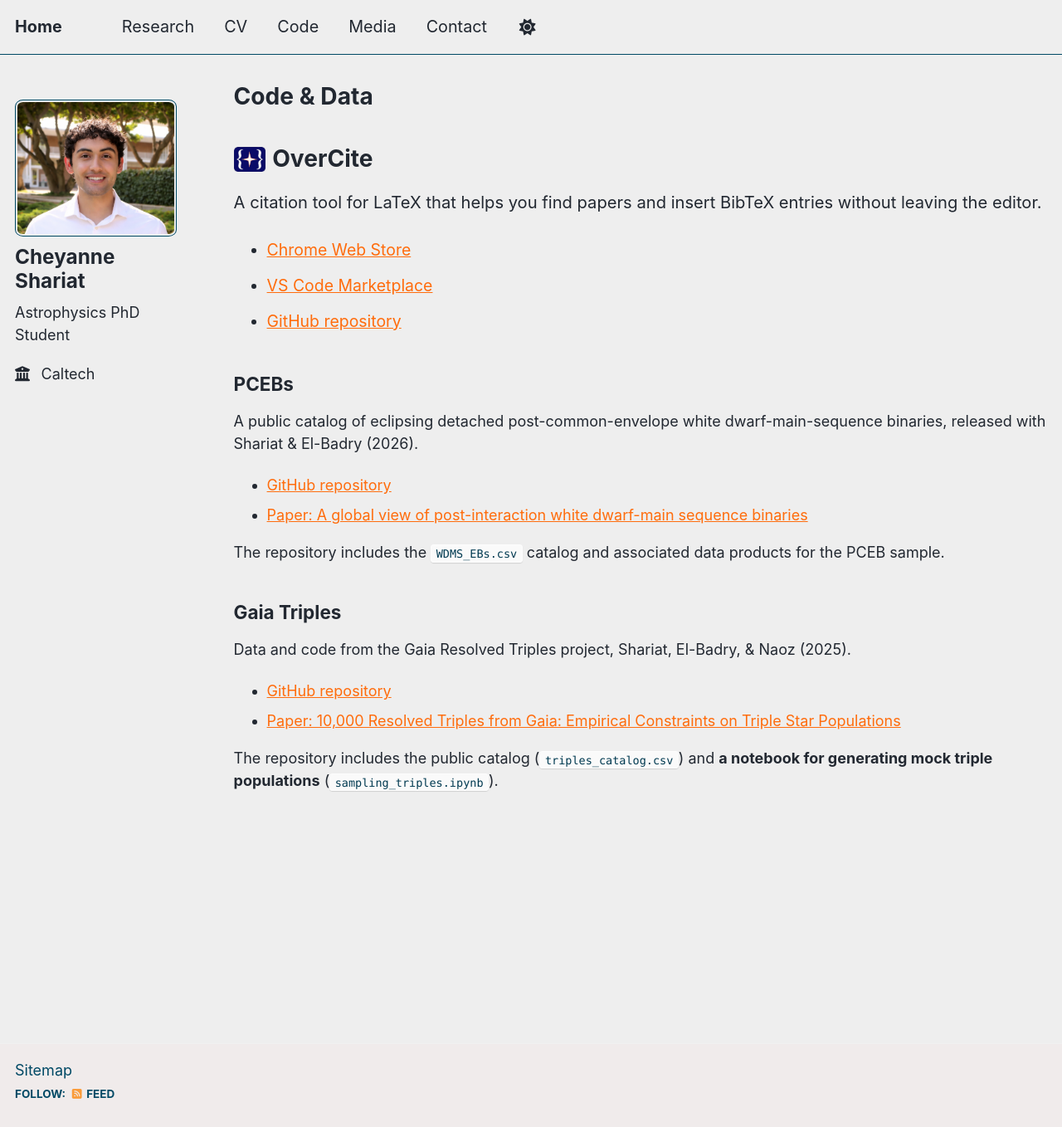
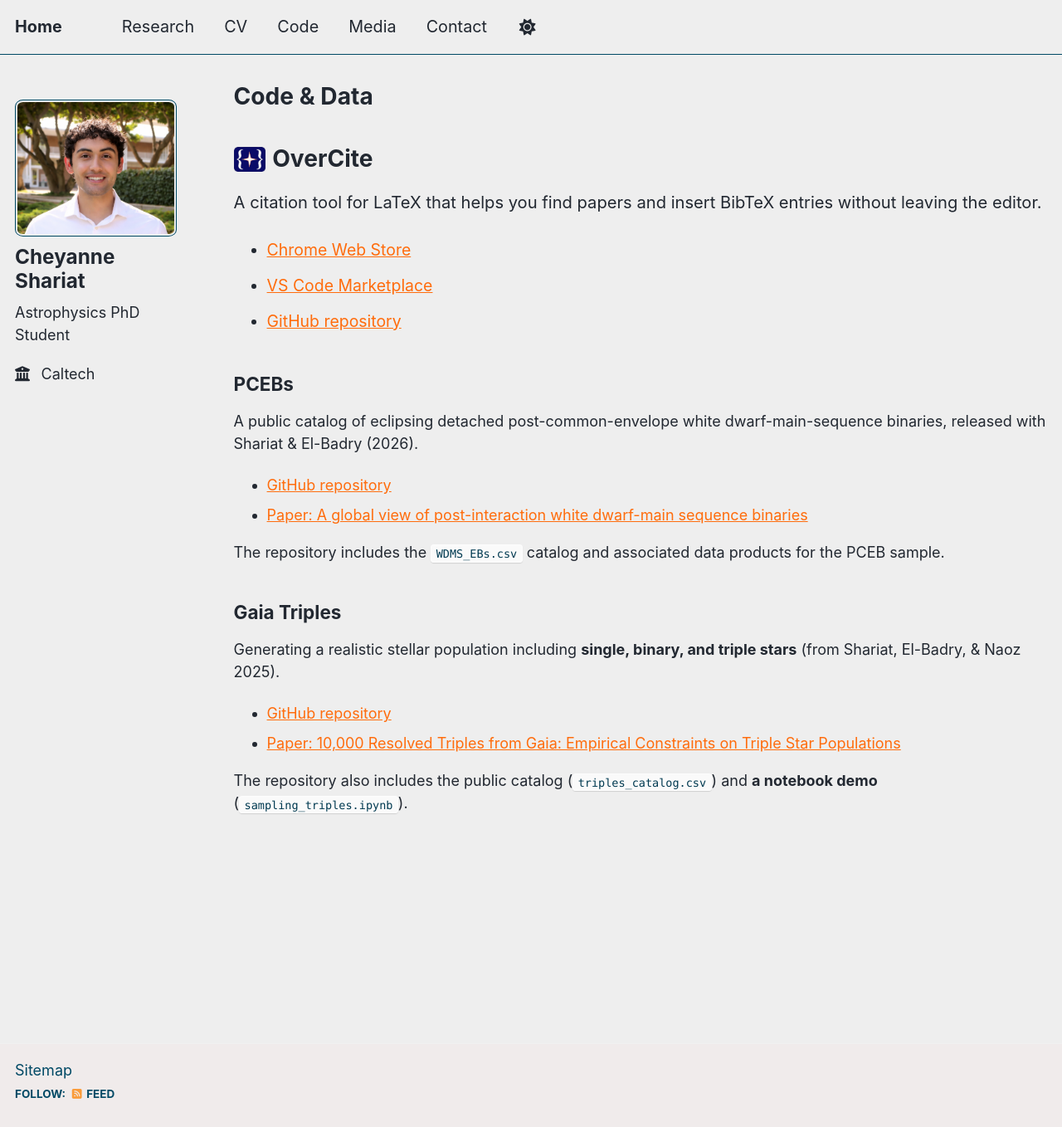
Before and after one commit to cheyanneshariat/cheyanneshariat.github.io, a Jekyll site: the page built from _pages/code.md, in a window 1280 px wide and 1358 px high. Shown: the whole window at 83% size. Built offline with Jekyll 4.4.1, drawn with Linux system fonts in a browser that asks for light colours; a script that is not in the unit is left out.

Commit message:
Update code.md

```diff
--- a/_pages/code.md
+++ b/_pages/code.md
@@ -33,9 +33,9 @@ The repository includes the `WDMS_EBs.csv` catalog and associated data products
 
 ## Gaia Triples
 
-Data and code from the Gaia Resolved Triples project, Shariat, El-Badry, & Naoz (2025).
+Generating a realistic stellar population including **single, binary, and triple stars** (from Shariat, El-Badry, & Naoz 2025).
 
 - [GitHub repository](https://github.com/cheyanneshariat/gaia_triples)
 - [Paper: 10,000 Resolved Triples from Gaia: Empirical Constraints on Triple Star Populations](https://ui.adsabs.harvard.edu/abs/2025PASP..137i4201S/abstract)
 
-The repository includes the public catalog (`triples_catalog.csv`) and **a notebook for generating mock triple populations** (`sampling_triples.ipynb`).
+The repository also includes the public catalog (`triples_catalog.csv`) and **a notebook demo** (`sampling_triples.ipynb`).
```
